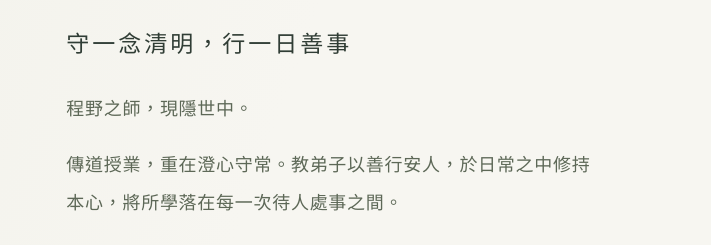
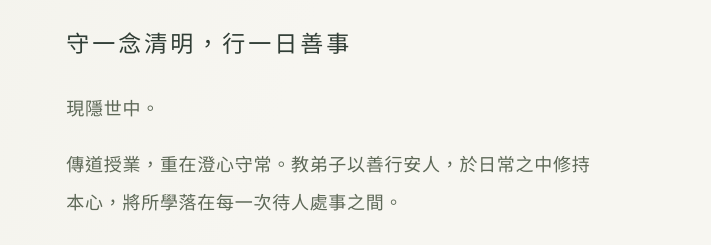
Before and after one commit to xacdigitalcorp-bot/taijiguan, a plain HTML site: page index.html in a window 1280 px wide. Shown: the part 3375-3620 px from the top of the page, 569-1280 px from the left. Drawn offline with Linux system fonts and the light colour scheme.

Commit message:
Remove mentor relationship phrase from public introduction

```diff
--- a/index.html
+++ b/index.html
@@ -66,7 +66,7 @@
         <h2 id="mentor-heading">玄微道長</h2>
         <p class="mentor-status">隱世中</p>
         <p class="traveler-lead">守一念清明，行一日善事</p>
-        <p>程野之師，現隱世中。</p>
+        <p>現隱世中。</p>
         <p>傳道授業，重在澄心守常。教弟子以善行安人，於日常之中修持本心，將所學落在每一次待人處事之間。</p>
       </div>
     </div>
```
